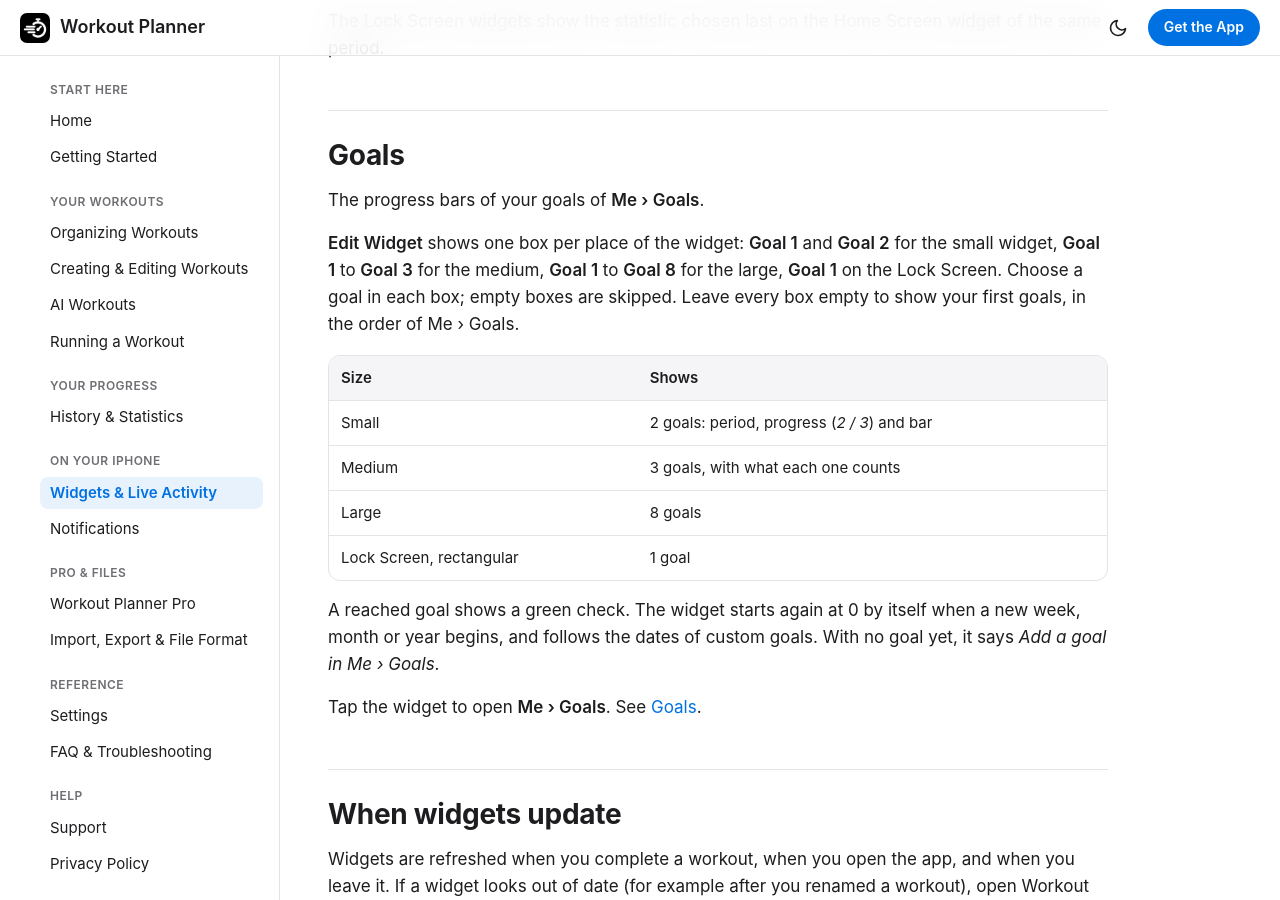
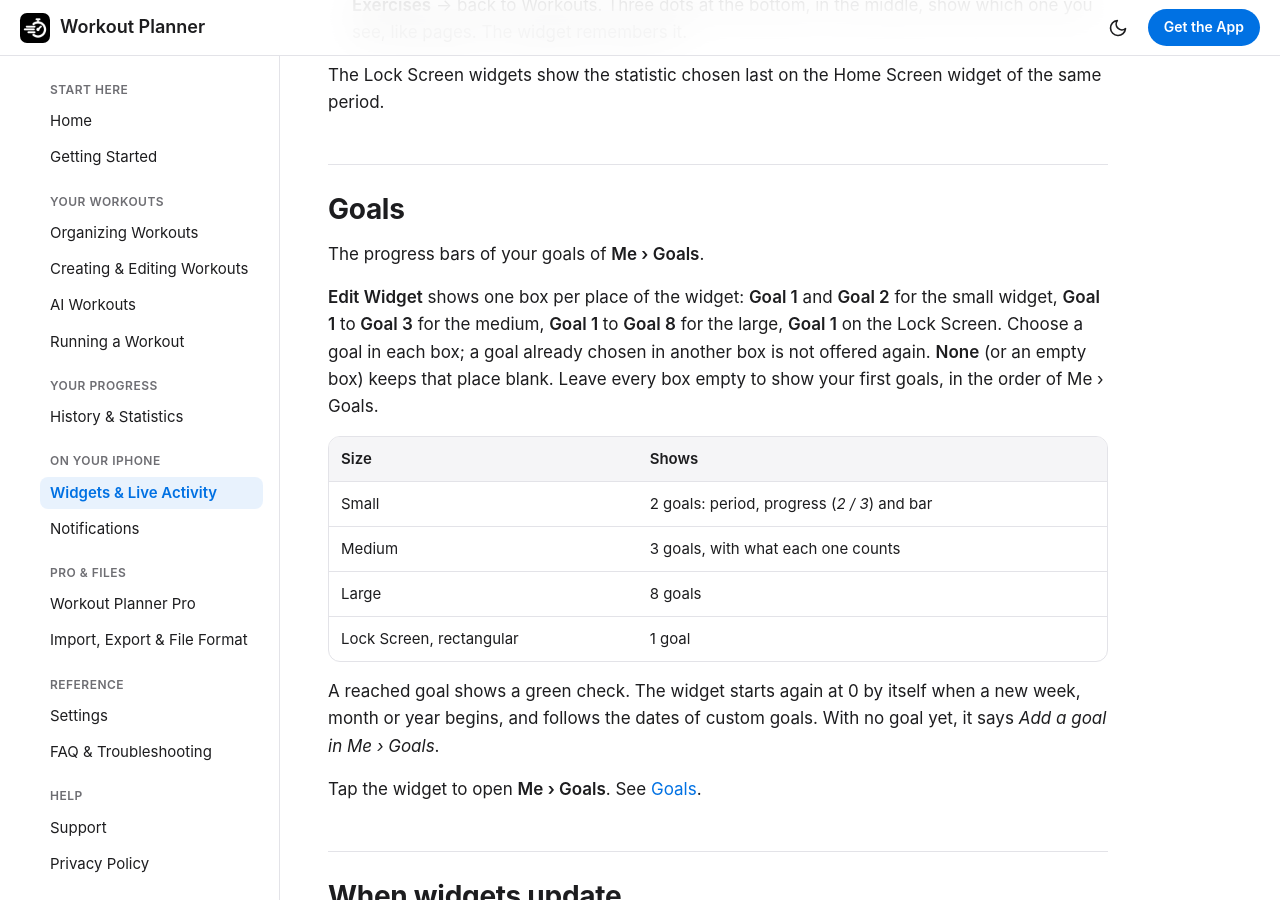
Before and after one commit to User1223-lgtm/workout-planner, a Jekyll site: the page built from widgets.md, in a window 1280 px wide and 900 px high, scrolled down 2280 px. Built offline with Jekyll 4.4.1, drawn with Linux system fonts in a browser that asks for light colours; some of the changed text lies outside the part shown.

Commit message:
Widgets: None keeps an empty place, no duplicates
Co-Authored-By: Claude Opus 5.5 <noreply@anthropic.com>
Claude-Session: https://claude.ai/code/session_01PSKkjhg92DJzge7KN1tx42

```diff
--- a/widgets.md
+++ b/widgets.md
@@ -45,7 +45,7 @@ Start a workout in one tap.
 
 ### Choose the workouts
 
-**Edit Widget** shows one box per place of the widget: **Workout 1** for the small and Lock Screen widgets, **Workout 1** to **Workout 3** for the medium widget, **Workout 1** to **Workout 8** for the large one. Choose a workout in each box. Workouts are listed with their folder and duration, for example *Strength › Week 1 · 25 min*. Empty boxes are skipped.
+**Edit Widget** shows one box per place of the widget: **Workout 1** for the small and Lock Screen widgets, **Workout 1** to **Workout 3** for the medium widget, **Workout 1** to **Workout 8** for the large one. Choose a workout in each box. Workouts are listed with their folder and duration, for example *Strength › Week 1 · 25 min*. A workout already chosen in another box is not offered again. Choose **None** (or leave a box empty) to keep that place blank: the other workouts stay where they are.
 
 If you leave **every box empty**, the widget shows **your last workouts**: the ones you started most recently, completed by your newest workouts. Workouts that last 0 seconds are never shown.
 
@@ -73,7 +73,7 @@ The Lock Screen widgets show the statistic chosen last on the Home Screen widget
 
 The progress bars of your goals of **Me › Goals**.
 
-**Edit Widget** shows one box per place of the widget: **Goal 1** and **Goal 2** for the small widget, **Goal 1** to **Goal 3** for the medium, **Goal 1** to **Goal 8** for the large, **Goal 1** on the Lock Screen. Choose a goal in each box; empty boxes are skipped. Leave every box empty to show your first goals, in the order of Me › Goals.
+**Edit Widget** shows one box per place of the widget: **Goal 1** and **Goal 2** for the small widget, **Goal 1** to **Goal 3** for the medium, **Goal 1** to **Goal 8** for the large, **Goal 1** on the Lock Screen. Choose a goal in each box; a goal already chosen in another box is not offered again. **None** (or an empty box) keeps that place blank. Leave every box empty to show your first goals, in the order of Me › Goals.
 
 | Size | Shows |
 |---|---|
```
